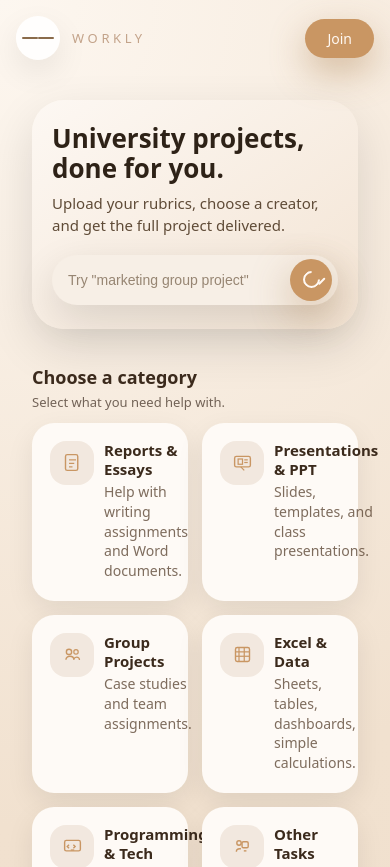
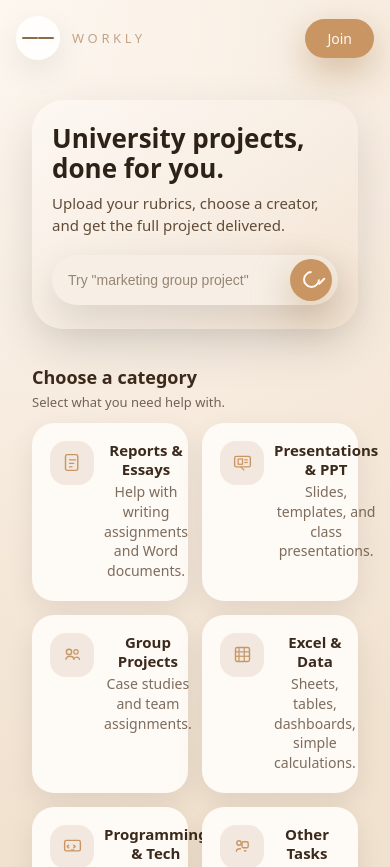
Before and after one commit to SEBRAHEIM/workly-landing, a Next.js app: page / in a window 390 px wide. Shown: the top 867 px of the page. Built offline with nearby package versions, Linux system fonts and the light colour scheme.

Commit message:
Center mobile category text under icons

```diff
--- a/styles/globals.css
+++ b/styles/globals.css
@@ -651,3 +651,14 @@ button {
     line-height: 1.4;
   }
 }
+
+/* Center text under icons on mobile */
+@media (max-width: 760px) {
+  .home-category-card {
+    text-align: center;
+  }
+
+  .home-category-icon {
+    margin: 0 auto 10px; /* أيقونة في النص والنص تحتها */
+  }
+}
```
